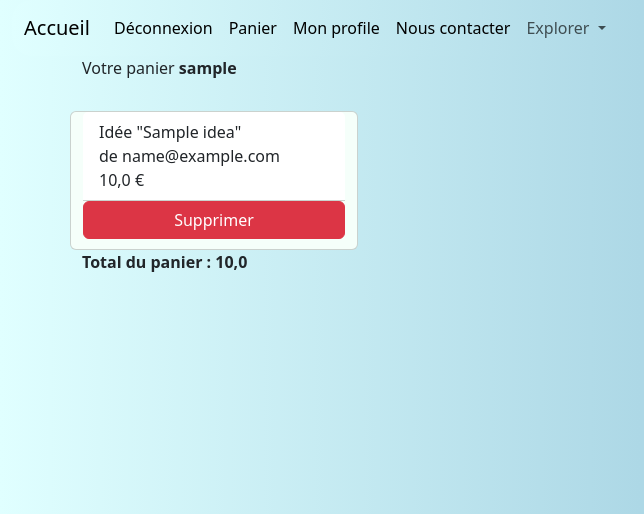
After one commit to gabigab117/remy, a Django app: page /ideas/cart/ in a window 1280 px wide. The commit adds this page. Shown: the top 514 px of the page, without its empty margins (0-644 px from the left). Run offline with Django 4.2, Linux system fonts and the light colour scheme; a user stored in the database is signed in; tables that the repository leaves empty hold one stand-in row (values such as "Sample post"); some libraries are stand-ins or nearby versions.

Commit message:
add_to_cart_and_update_model

```diff
--- a/src/accounts/forms.py
+++ b/src/accounts/forms.py
@@ -6,7 +6,7 @@ from django import forms
 class ThinkerCreationForm(UserCreationForm):
     class Meta:
         model = get_user_model()
-        fields = ["email", "username", "first_name", "last_name", "phone", "company", "country", "pic"]
+        fields = ["email", "username", "first_name", "last_name", "phone", "company", "country"]
 
 
 class ThinkerProfilForm(forms.ModelForm):
--- a/src/accounts/models.py
+++ b/src/accounts/models.py
@@ -32,7 +32,6 @@ class Thinker(AbstractUser):
     email = models.EmailField(unique=True)
     company = models.CharField(max_length=500, blank=True, verbose_name="Entreprise")
     country = models.CharField(max_length=100, choices=countryphonelist.COUNTRY, verbose_name="Pays")
-    pic = models.ImageField(upload_to="profil", verbose_name="Photo", blank=True, null=True)
 
     USERNAME_FIELD = "email"
     REQUIRED_FIELDS = ["username", "phone", 'first_name', 'last_name', 'country']
--- a/src/ideas/models.py
+++ b/src/ideas/models.py
@@ -33,7 +33,7 @@ class Idea(models.Model):
                              verbose_name="Niveau",)
     category = models.ForeignKey(Category, on_delete=models.SET_NULL, verbose_name="Catégorie", null=True)
     thinker = models.ForeignKey(AUTH_USER_MODEL, on_delete=models.CASCADE,
-                                verbose_name="Utilisateur", related_name="user_thinker")
+                                verbose_name="Utilisateur", related_name="ideas")
     details = RichTextField(unique=True, verbose_name="Détails")
     sketch = models.ImageField(upload_to="sketch_idea", blank=True, null=True, verbose_name="Croquis")
     date = models.DateField(auto_now_add=True)
@@ -44,7 +44,7 @@ class Idea(models.Model):
     price = models.FloatField(default=0, verbose_name="Prix")
     paid = models.BooleanField(default=False, verbose_name="Payé")
     buyer = models.ForeignKey(AUTH_USER_MODEL, on_delete=models.CASCADE,
-                              verbose_name="Acheteur", null=True, related_name="user_buyer")
+                              verbose_name="Acheteur", null=True, related_name="purchases")
     ordered_date = models.DateField(verbose_name="Date d'achat", null=True)
 
     def email_to_admin_idea(self):
@@ -93,10 +93,13 @@ class Cart(models.Model):
 
     def total_cart(self):
         total = 0
-        for idea in self.ideas:
+        for idea in self.ideas.all():
             total += idea.price
 
         return total
 
     class Meta:
         verbose_name = "Panier"
+
+    def __str__(self):
+        return f"Panier de {self.buyer}"
--- a/src/ideas/static/css/style.css
+++ b/src/ideas/static/css/style.css
@@ -17,8 +17,8 @@ form {
     margin-bottom: 30px;
 }
 
-.idea h1 {
-    margin-top: 100px;
+.idea {
+    margin-top: 50px;
 }
 
 .idea .detail {
@@ -33,3 +33,7 @@ form {
     border-radius: 30px;
     background-image: linear-gradient(to right, AliceBlue,LightCyan);
 }
+
+.buy {
+    margin-top: 50px;
+}
--- /dev/null
+++ b/src/ideas/templates/ideas/cart.html
@@ -0,0 +1,38 @@
+{% extends 'base.html' %}
+
+{% block head %}
+<title>Panier</title>
+
+{% endblock %}
+
+
+{% block body %}
+
+
+
+<div class="container">
+<div class="row">
+    <p>Votre panier <b>{{ cart.buyer.username }}</b></p>
+</div>
+    {% for idea in cart.ideas.all %}
+  <div class="row">
+
+<div class="card" style="width: 18rem;">
+
+    <ul class="list-group list-group-flush">
+
+    <li class="list-group-item">Idée "{{ idea.name }}" <br>de {{ idea.thinker }}<br>{{ idea.price }} €</li>
+  </ul>
+    <a href="" class="btn btn-danger" style="margin-bottom: 10px;">Supprimer</a>
+</div>
+  </div>
+
+    {% endfor %}
+<div class="row">
+
+    <b>Total du panier : {{ cart.total_cart }}</b>
+
+</div>
+</div>
+
+{% endblock %}
--- a/src/ideas/urls.py
+++ b/src/ideas/urls.py
@@ -1,6 +1,7 @@
 from django.urls import path
 from .views import idea_detail_view, ideas_and_request_ideas_view, contact_view, contact_view_ok, \
-    IdeaCreateView, RequestIdeaCreateView, idea_create_confirm, request_idea_confirm, add_to_cart
+    IdeaCreateView, RequestIdeaCreateView, idea_create_confirm, request_idea_confirm, add_to_cart,\
+    cart
 
 
 app_name = "ideas"
@@ -8,6 +9,7 @@ urlpatterns = [
     path('all/', ideas_and_request_ideas_view, name="all"),
     path('idea/<str:slug>/', idea_detail_view, name="idea-detail"),
     path('add-to-cart/<str:slug>/', add_to_cart, name="add-to-cart"),
+    path('cart/', cart, name="cart"),
     path('contact/', contact_view, name="contact"),
     path('contact-ok/', contact_view_ok, name="contact-ok"),
     path('create-idea/', IdeaCreateView.as_view(), name="create-idea"),
--- a/src/ideas/views.py
+++ b/src/ideas/views.py
@@ -7,6 +7,7 @@ from .forms import ContactForm, IdeaCommentForm
 from django.core.mail import send_mail
 from django.contrib.auth.decorators import login_required
 from django.contrib.auth.mixins import LoginRequiredMixin
+from django.contrib import messages
 
 
 def index(request):
@@ -56,13 +57,24 @@ def add_to_cart(request, slug):
     cart, _ = Cart.objects.get_or_create(buyer=user)
     idea = get_object_or_404(Idea, slug=slug)
 
-    if idea in cart.ideas:
+    if idea in cart.ideas.all():
         # on ne peut pas ajouter deux fois la même idée
-        return redirect("")
+        messages.add_message(request, messages.ERROR, "L'idée est déjà dans le panier")
+        return redirect("ideas:all")
     else:
         cart.ideas.add(idea)
         # on ajoute au panier et on va dans la vue panier
-        return redirect("")
+        return redirect("ideas:cart")
+
+
+@login_required()
+def cart(request):
+    context = {}
+    user = request.user
+
+    context["cart"] = user.cart
+
+    return render(request, "ideas/cart.html", context=context)
 
 
 def ideas_and_request_ideas_view(request):
--- a/src/templates/base.html
+++ b/src/templates/base.html
@@ -22,7 +22,7 @@
     <div class="collapse navbar-collapse" id="navbarNavDropdown">
       <ul class="navbar-nav">
 
-          {% if not user.is_authenticated %}
+          {% if not request.user.is_authenticated %}
         <li class="nav-item">
           <a class="nav-link active" aria-current="page" href="{% url 'account:signup' %}">Inscription</a>
         </li>
@@ -33,6 +33,11 @@
           <li class="nav-item">
           <a class="nav-link active" aria-current="page" href="{% url 'account:logout' %}">Déconnexion</a>
         </li>
+        {% if request.user.cart %}
+         <li class="nav-item">
+          <a class="nav-link active" aria-current="page" href="{% url 'ideas:cart' %}">Panier</a>
+        </li>
+        {% endif %}
           <li class="nav-item">
           <a class="nav-link active" aria-current="page" href="{% url 'account:profile' %}">Mon profile</a>
         </li>
```
Also changed, not shown: src/ideas/templates/ideas/all.html (+9 -0 lines), src/ideas/templates/ideas/idea.html (+8 -1 lines), README.md, src/accounts/migrations/0005_remove_thinker_pic.py (added), src/ideas/migrations/0018_alter_idea_buyer_alter_idea_thinker.py (added).
